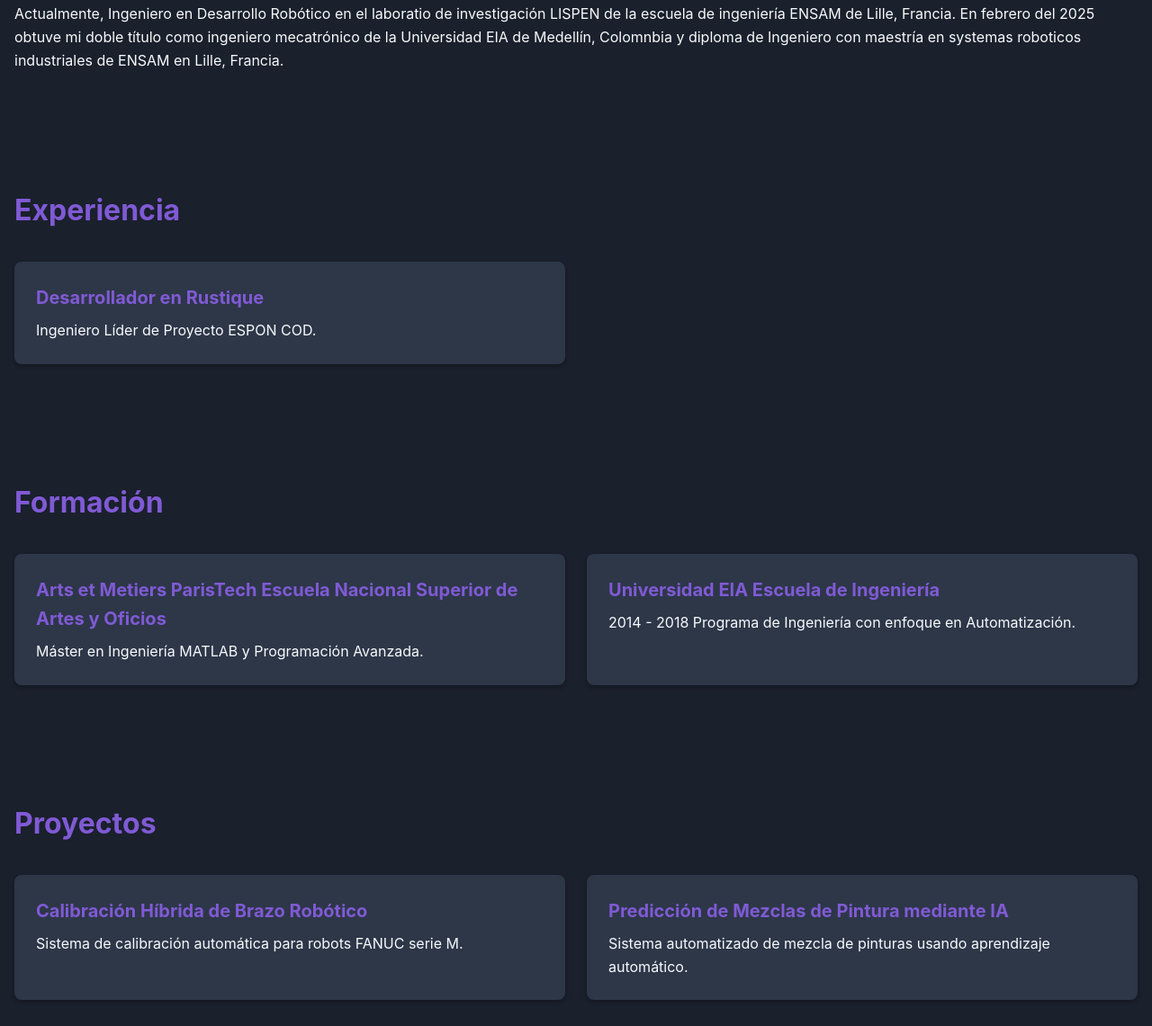
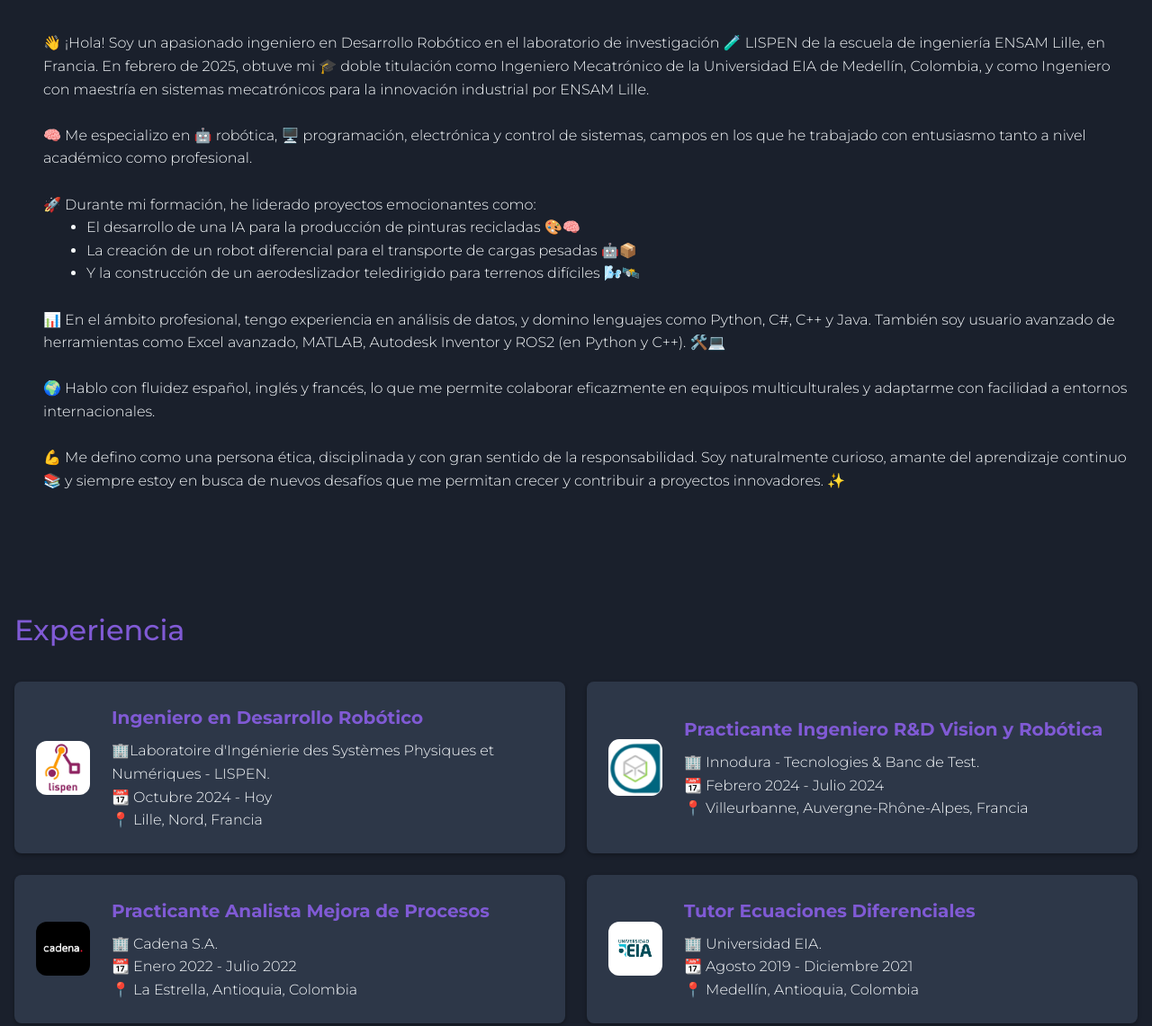
Before and after one commit to Sergiovn07/SergioValderramaNaranjo.github.io, a plain HTML site: page index.html in a window 1280 px wide. Shown: the part 611-1752 px from the top of the page at 90% size. Drawn offline with Linux system fonts and the light colour scheme.

Commit message:
Corrected information in spanish with properly elements.

```diff
--- a/content.js
+++ b/content.js
@@ -1,6 +1,7 @@
 // Spanish content
 const contentEs = {
     HEADER_TITLE: "SVA",
+    FOOTER_NOTE: "Sergio Valderrama Naranjo",
 
     NAVIGATION: ["inicio", "sobre-mi", "experiencia", "formacion", "proyectos", "habilidades", "contacto"],
 
@@ -9,25 +10,83 @@ const contentEs = {
     INICIO_DESCRIPTION: "Aquí compartiré mis quién soy, proyectos y recursos.",
 
     SOBRE_MI_TITLE: "Sobre mí",
-    SOBRE_MI_DETAILS: "Actualmente, Ingeniero en Desarrollo Robótico en el laboratio de investigación LISPEN de la escuela de ingeniería ENSAM de Lille, Francia. En febrero del 2025 obtuve mi doble título como ingeniero mecatrónico de la Universidad EIA de Medellín, Colomnbia y diploma de Ingeniero con maestría en systemas roboticos industriales de ENSAM en Lille, Francia.",
-
+    SOBRE_MI_DETAILS: `
+    👋 ¡Hola! Soy un apasionado ingeniero en Desarrollo Robótico en el laboratorio de investigación 🧪 LISPEN de la escuela de ingeniería ENSAM Lille, en Francia. En febrero de 2025, obtuve mi 🎓 doble titulación como Ingeniero Mecatrónico de la Universidad EIA de Medellín, Colombia, y como Ingeniero con maestría en sistemas mecatrónicos para la innovación industrial por ENSAM Lille.
+    <br><br>
+    🧠 Me especializo en 🤖 robótica, 🖥️ programación, electrónica y control de sistemas, campos en los que he trabajado con entusiasmo tanto a nivel académico como profesional.
+    <br><br>
+    🚀 Durante mi formación, he liderado proyectos emocionantes como:
+    <div class=sobre_mi_list><ul>
+        <li>
+            El desarrollo de una IA para la producción de pinturas recicladas 🎨🧠
+        </li>
+        <li>
+            La creación de un robot diferencial para el transporte de cargas pesadas 🤖📦
+        </li>
+        <li>
+            Y la construcción de un aerodeslizador teledirigido para terrenos difíciles 🌬️🛰️
+        </li>
+    </ul></div><br>
+    📊 En el ámbito profesional, tengo experiencia en análisis de datos, y domino lenguajes como Python, C#, C++ y Java. También soy usuario avanzado de herramientas como Excel avanzado, MATLAB, Autodesk Inventor y ROS2 (en Python y C++). 🛠️💻
+    <br><br>
+    🌍 Hablo con fluidez español, inglés y francés, lo que me permite colaborar eficazmente en equipos multiculturales y adaptarme con facilidad a entornos internacionales.
+    <br><br>
+    💪 Me defino como una persona ética, disciplinada y con gran sentido de la responsabilidad. Soy naturalmente curioso, amante del aprendizaje continuo 📚 y siempre estoy en busca de nuevos desafíos que me permitan crecer y contribuir a proyectos innovadores. ✨
+    `,
     EXPERIENCIA_TITLE: "Experiencia",
     EXPERIENCIA_ITEMS: [
         {
-            title: "Desarrollador en Rustique",
-            description: "Ingeniero Líder de Proyecto ESPON COD."
+            logo: "/images/lispen_logo.jpg",
+            title: "Ingeniero en Desarrollo Robótico",
+            description: `🏢Laboratoire d'Ingénierie des Systèmes Physiques et Numériques - LISPEN.
+            <br>
+            📆 Octubre 2024 - Hoy
+            <br>
+            📍 Lille, Nord, Francia`
+        },
+        {
+            logo: "/images/innodura_logo.png",
+            title: "Practicante Ingeniero R&D Vision y Robótica",
+            description: `🏢 Innodura - Tecnologies & Banc de Test.
+            <br>
+            📆 Febrero 2024 - Julio 2024
+            <br>
+            📍 Villeurbanne, Auvergne-Rhône-Alpes, Francia`
+        },
+        {
+            logo: "/images/cadena_logo.png",
+            title: "Practicante Analista Mejora de Procesos",
+            description: `🏢 Cadena S.A.
+            <br>
+            📆 Enero 2022 - Julio 2022
+            <br>
+            📍 La Estrella, Antioquia, Colombia`
+        },
+        {
+            logo: "/images/eia_logo.jpg",
+            title: "Tutor Ecuaciones Diferenciales",
+            description: `🏢 Universidad EIA.
+            <br>
+            📆 Agosto 2019 - Diciembre 2021
+            <br>
+            📍 Medellín, Antioquia, Colombia`
         }
     ],
 
     FORMACION_TITLE: "Formación",
     FORMACION_ITEMS: [
         {
-            title: "Arts et Metiers ParisTech Escuela Nacional Superior de Artes y Oficios",
-            description: "Máster en Ingeniería MATLAB y Programación Avanzada."
+            logo: "images/ensam_logo.png",
+            title: "École nationale supérieure d'Arts et Métiers",
+            description: `
+            Ingeniería Generalista.
+            <br>
+            Master Robótica.`
         },
         {
+            logo:"images/eia_logo.jpg",
             title: "Universidad EIA Escuela de Ingeniería",
-            description: "2014 - 2018 Programa de Ingeniería con enfoque en Automatización."
+            description: "Ingeniería Mecatónica."
         }
     ],
 
@@ -35,7 +94,7 @@ const contentEs = {
     PROYECTOS_ITEMS: [
         {
             title: "Calibración Híbrida de Brazo Robótico",
-            description: "Sistema de calibración automática para robots FANUC serie M."
+            description: "Sistema de calibración automática para robots FANUC serie M usando Gausian Process Regression."
         },
         {
             title: "Predicción de Mezclas de Pintura mediante IA",
@@ -45,18 +104,23 @@ const contentEs = {
 
     HABILIDADES_TITLE: "Habilidades",
     HABILIDADES_ITEMS: [
-        "Automatización de Procesos Embebidos (APE)",
+        "Robotics",
+        "Robotic Systems",
+        "Python",
+        "Robot Operative System (ROS)",
+        "Artificial Ingelligence",
+        "Computer vision",
+        "3D Vision",
+        "Robot Process Automation (RPA)",
+        "Aprendizaje Automático",
         "JavaScript",
-        "Python",
-        "Robótica",
-        "Aprendizaje Automático"
     ],
 
     CONTACTO_TITLE: "Contacto",
-    CONTACTO_EMAIL: "tu.email@ejemplo.com",
+    CONTACTO_EMAIL: "sergio.valderraman@gmail.com",
     CONTACTO_SOCIAL: {
-        LINKEDIN: "https://linkedin.com/in/yourusername",
-        GITHUB: "https://github.com/yourusername",
-        TWITTER: "https://twitter.com/yourusername"
+        LINKEDIN: "https://www.linkedin.com/in/sergio-valderraman/",
+        GITHUB: "https://github.com/Sergiovn07",
+        TWITTER: "https://twitter.com/sergiovn0707"
     }
 };
--- a/index.html
+++ b/index.html
@@ -5,6 +5,11 @@
     <meta name="viewport" content="width=device-width, initial-scale=1.0">
     <title>Sergio Valderrama Naranjo Page</title>
     <link rel="stylesheet" href="style.css">
+
+    <!-- Monserrat Google Font -->
+    <link rel="preconnect" href="https://fonts.googleapis.com">
+    <link rel="preconnect" href="https://fonts.gstatic.com" crossorigin>
+    <link href="https://fonts.googleapis.com/css2?family=Dancing+Script:wght@400..700&family=Montserrat:ital,wght@0,100..900;1,100..900&display=swap" rel="stylesheet">
 </head>
 <body>
     <header class="header">
@@ -74,8 +79,8 @@
                 <h2 class="section-title"></h2>
                 <div class="inicio-content">
                     <img class="profile-image" alt="Profile">
-                    <p class="intro-text"></p>
                 </div>
+                <p class="intro-text"></p>
             </div>
         </section>
 
@@ -145,7 +150,7 @@
 
     <footer class="footer">
         <div class="container">
-            <p>&copy; <span id="current-year"></span> <span class="footer-text"></span></p>
+            <p>&copy; <span id="current-year"></span> - <span class="footer-text"></span></p>
         </div>
     </footer>
 
--- a/main.js
+++ b/main.js
@@ -8,7 +8,7 @@ let currentLanguage = 'es';
 function populateContent(content) {
     // Header
     document.querySelector('.header-title').textContent = content.HEADER_TITLE;
-    document.querySelector('.footer-text').textContent = content.HEADER_TITLE;
+    document.querySelector('.footer-text').textContent = content.FOOTER_NOTE;
 
     // Navigation
     const navItems = content.NAVIGATION;
@@ -31,8 +31,11 @@ function populateContent(content) {
     document.querySelector('#experiencia .grid').innerHTML = content.EXPERIENCIA_ITEMS
         .map(item => `
            <div class="card">
+                <img src="${item.logo}" alt="logo">
+                <div>
                     <h3>${item.title}</h3>
                     <p>${item.description}</p>
+                </div>
             </div>
         `).join('');
 
@@ -40,8 +43,11 @@ function populateContent(content) {
     document.querySelector('#formacion .grid').innerHTML = content.FORMACION_ITEMS
         .map(item => `
            <div class="card">
+                <img src="${item.logo}" alt="logo">
+                <div>
                     <h3>${item.title}</h3>
                     <p>${item.description}</p>
+                </div>
             </div>
         `).join('');
 
@@ -49,8 +55,10 @@ function populateContent(content) {
     document.querySelector('#proyectos .grid').innerHTML = content.PROYECTOS_ITEMS
         .map(item => `
             <div class="card">
+                <div>
                     <h3>${item.title}</h3>
                     <p>${item.description}</p>
+                </div>
             </div>
         `).join('');
 
--- a/style.css
+++ b/style.css
@@ -50,13 +50,17 @@ html {
     scroll-behavior: smooth;
 }
 
+
 body {
-    font-family: -apple-system, BlinkMacSystemFont, "Segoe UI", Roboto, "Helvetica Neue", Arial, sans-serif;
+    /* font-family: -apple-system, BlinkMacSystemFont, "Segoe UI", Roboto, "Helvetica Neue", Arial, sans-serif; */
+    font-family: "Montserrat";
+    font-weight: 300;
     line-height: 1.6;
     color: var(--text-color);
     background-color: var(--background-color);
     transition: background-color 0.3s, color 0.3s;
 }
+
 
 /* Container */
 .container {
@@ -86,7 +90,7 @@ body {
 
 .header-title {
     font-size: 1.5rem;
-    font-weight: bold;
+    font-weight: 500;
     color: var(--text-color);
 }
 
@@ -133,7 +137,7 @@ body {
     padding: 0.25rem 0.5rem;
     cursor: pointer;
     color: var(--primary-color);
-    font-weight: bold;
+    font-weight: 500;
     transition: all 0.2s;
 }
 
@@ -210,7 +214,7 @@ a:hover {
 
 .section-title {
     font-size: 2rem;
-    font-weight: bold;
+    font-weight: 500;
     margin-bottom: 2rem;
     color: var(--theme-primary);
 }
@@ -222,11 +226,19 @@ a:hover {
 }
 
 .card {
+    display: flex;
+    align-items: center;
+    gap: 1.5rem; /* space between image and text */
     background-color: var(--card-background);
     padding: 1.5rem;
     border-radius: 0.5rem;
     box-shadow: 0 2px 4px var(--shadow-color);
     transition: background-color 0.3s, transform 0.2s;
+}
+
+.card img {
+    border-radius: 20%;
+    width: 60px;
 }
 
 .card:hover {
@@ -238,6 +250,15 @@ a:hover {
     margin-bottom: 0.5rem;
     color: var(--theme-primary);
 }
+.sobre-mi-content {
+    padding-left: 2rem;
+}
+
+.sobre_mi_list ul {
+    list-style-type: disc; /* or square, circle, none */
+    padding-left: 3rem; /* adds left space inside <ul> too */
+  }
+
 
 /* Skills */
 .skills-grid {
@@ -261,6 +282,8 @@ a:hover {
 /* Profile section */
 .inicio-content {
     display: flex;
+    align-items: center;
+    justify-content: center;
     flex-direction: column;
     align-items: center;
     gap: 2rem;
@@ -272,6 +295,7 @@ a:hover {
     border-radius: 0.5rem;
     box-shadow: 0 4px 6px var(--shadow-color);
 }
+
 
 .intro-text {
     font-size: 1.25rem;
@@ -336,7 +360,7 @@ a:hover {
     }
 
     .intro-text {
-        text-align: left;
+        text-align: center;
     }
 }
 
```
Also changed, not shown: images/cadena_logo.png (added), images/eia_logo.jpg (added), images/ensam_logo.png (added), images/innodura_logo.png (added), images/lispen_logo.jpg (added). Lines whose indentation alone changed are shown as unchanged.
